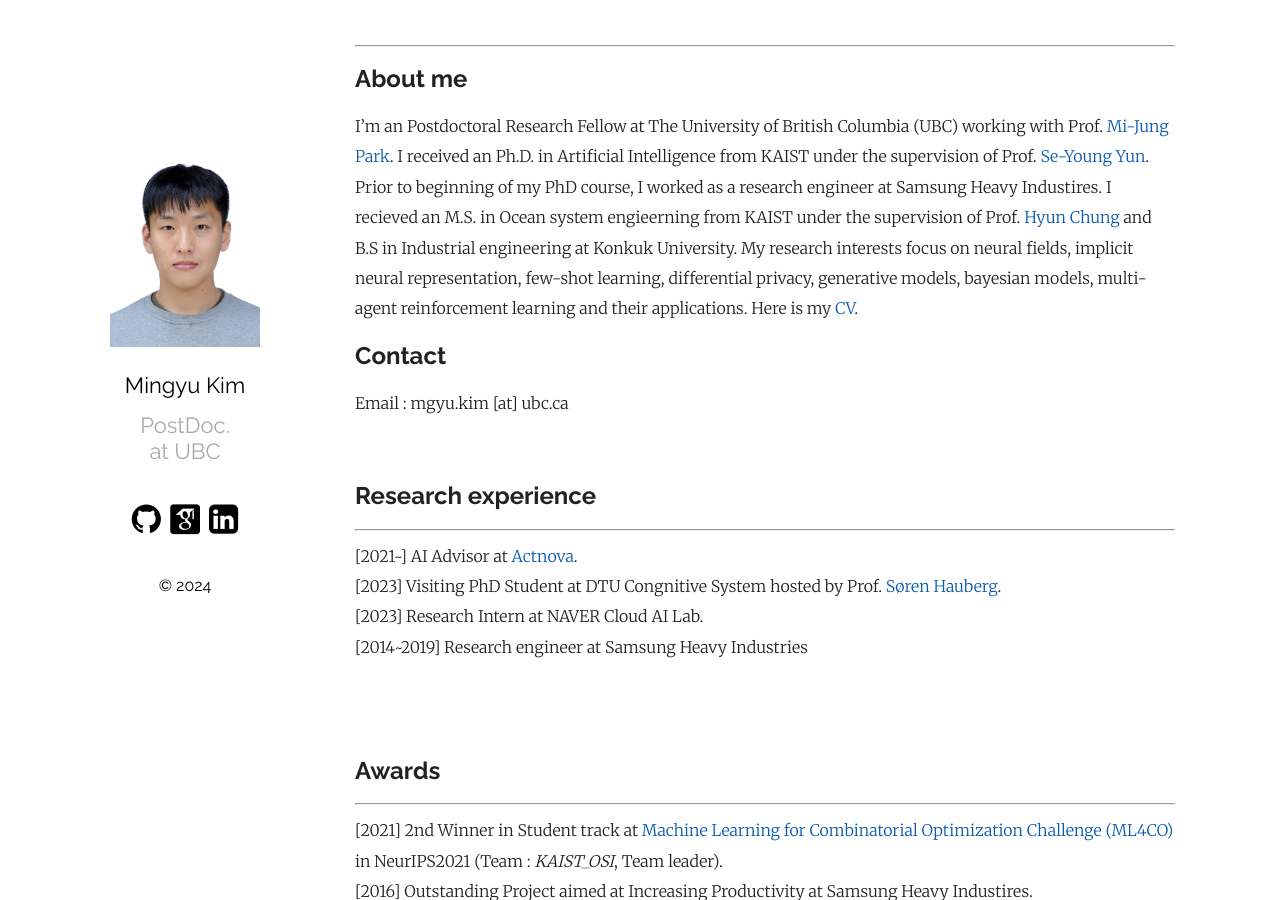
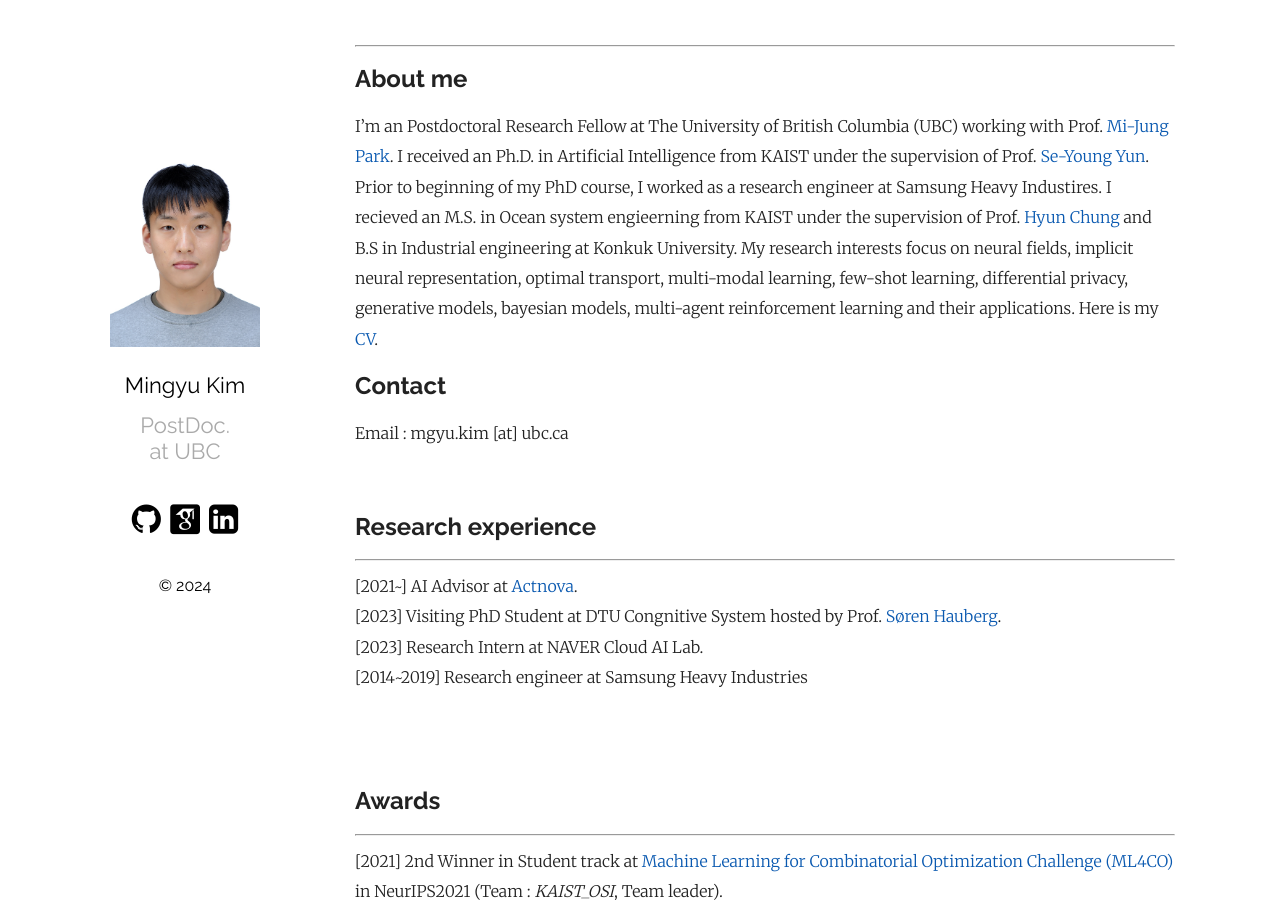
Before and after one commit to MingyuKim87/MingyuKim87.github.io, a Jekyll site: the page built from index.md, in a window 1280 px wide and 900 px high. Built offline with Jekyll 4.4.1, drawn with Linux system fonts in a browser that asks for light colours; some web fonts are replaced.

Commit message:
Update index.md

```diff
--- a/index.md
+++ b/index.md
@@ -6,7 +6,7 @@
 
 ## About me
 
-I’m an Postdoctoral Research Fellow at The University of British Columbia (UBC) working with Prof. [Mi-Jung Park][mijung-park]. I received an Ph.D. in Artificial Intelligence from KAIST under the supervision of Prof. [Se-Young Yun][seyoung-yun]. Prior to beginning of my PhD course, I worked as a research engineer at Samsung Heavy Industires. I recieved an M.S. in Ocean system engieerning from KAIST under the supervision of Prof. [Hyun Chung][hyun-chung] and B.S in Industrial engineering at Konkuk University. My research interests focus on neural fields, implicit neural representation, few-shot learning, differential privacy, generative models, bayesian models, multi-agent reinforcement learning and their applications. Here is my [CV].
+I’m an Postdoctoral Research Fellow at The University of British Columbia (UBC) working with Prof. [Mi-Jung Park][mijung-park]. I received an Ph.D. in Artificial Intelligence from KAIST under the supervision of Prof. [Se-Young Yun][seyoung-yun]. Prior to beginning of my PhD course, I worked as a research engineer at Samsung Heavy Industires. I recieved an M.S. in Ocean system engieerning from KAIST under the supervision of Prof. [Hyun Chung][hyun-chung] and B.S in Industrial engineering at Konkuk University. My research interests focus on neural fields, implicit neural representation, optimal transport, multi-modal learning, few-shot learning, differential privacy, generative models, bayesian models, multi-agent reinforcement learning and their applications. Here is my [CV].
 
 ## Contact
 
```
